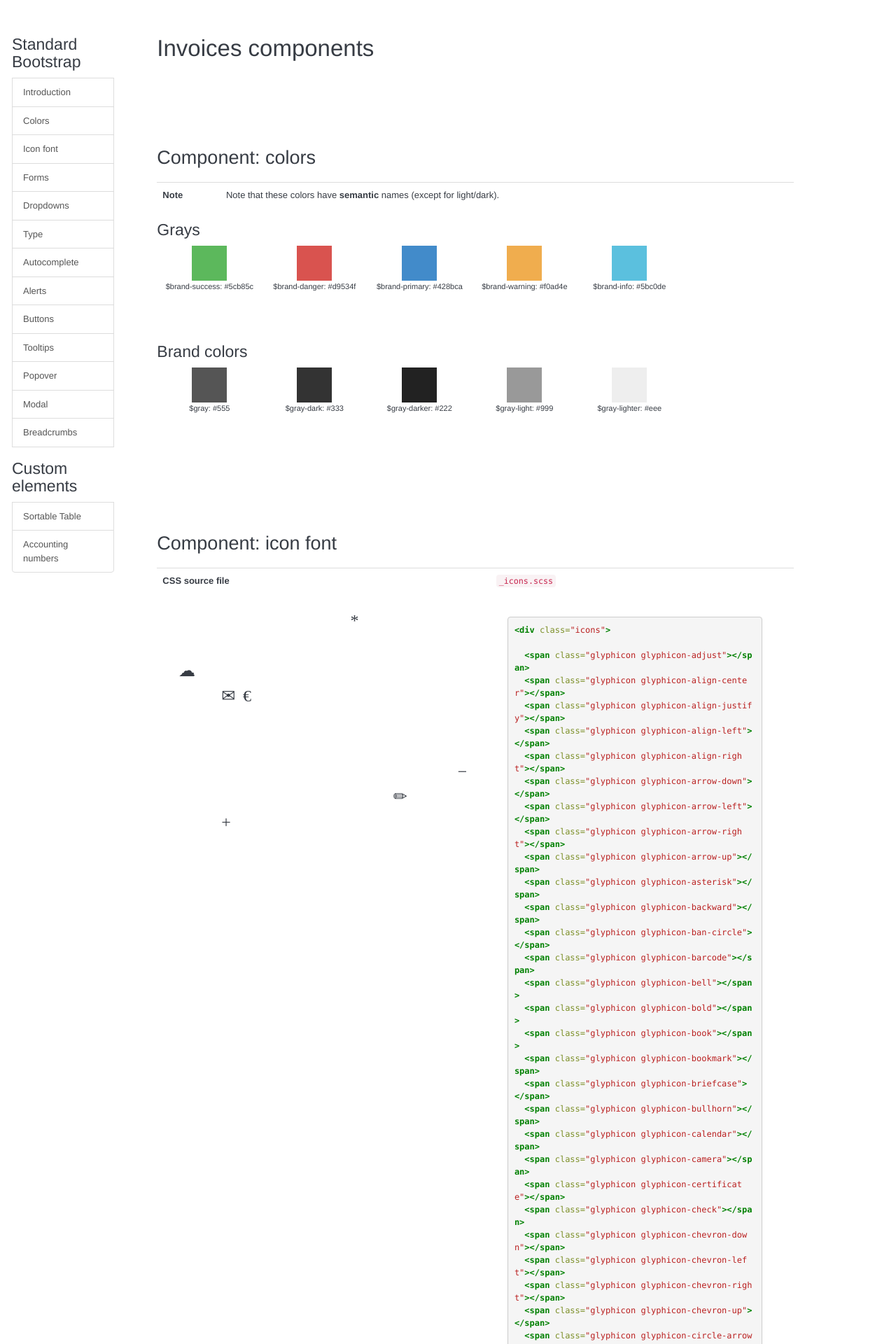
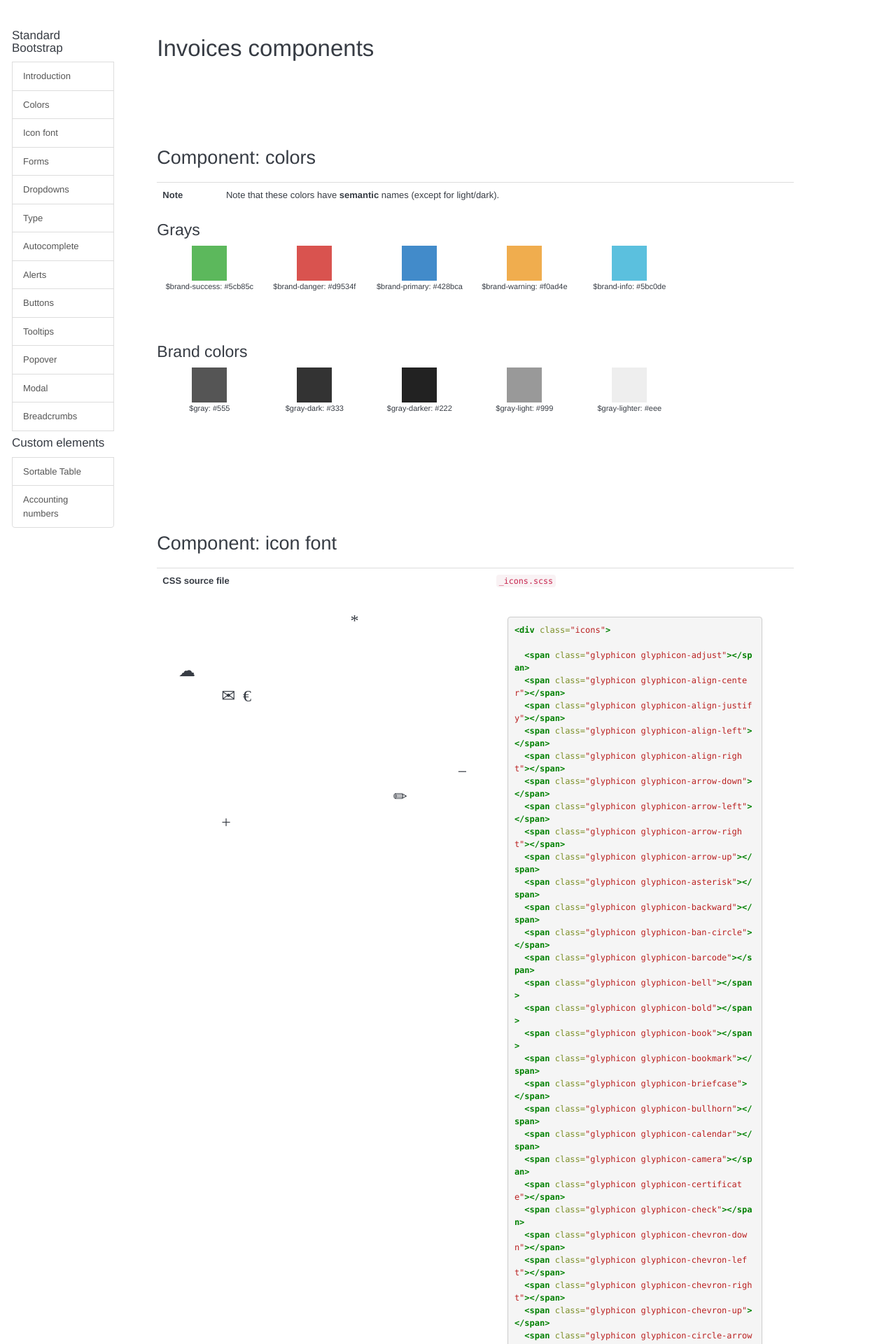
Before and after one commit to cybord/invoicing-html-prototype, a Jekyll site: the page built from styleguide.html, in a window 1280 px wide. Shown: the top 1920 px of the page at 70% size. Built offline with Jekyll 4.4.1, drawn with Linux system fonts in a browser that asks for light colours; nearby versions of some CDN libraries; some web fonts are replaced; library files that are not in the unit come from our copies; Markdown is read by kramdown in place of the engine named in the settings; comment, search, counter and statistics services are not loaded.

```diff
--- a/styleguide.html
+++ b/styleguide.html
@@ -11,7 +11,7 @@ bodyclass: styleguide
 
 
   <div class="list-group" data-spy="affix" data-offset-top="200">
-    <h3>Standard Bootstrap</h3>
+    <h4>Standard Bootstrap</h4>
     <a class="list-group-item" href="#introduction">Introduction</a></li>
     <a class="list-group-item" href="#component-colors">Colors</a></li>
     <a class="list-group-item" href="#component-icon-font">Icon font</a></li>
@@ -26,7 +26,7 @@ bodyclass: styleguide
     <a class="list-group-item" href="#component-modal">Modal</a></li>
     <a class="list-group-item" href="#component-breadcrumbs">Breadcrumbs</a></li>
 
-    <h3>Custom elements</h3>
+    <h4>Custom elements</h4>
     <a class="list-group-item" href="#component-sortabletable">Sortable Table</a></li>
     <a class="list-group-item" href="#component-accounting">Accounting numbers</a></li>
   </div>
```
